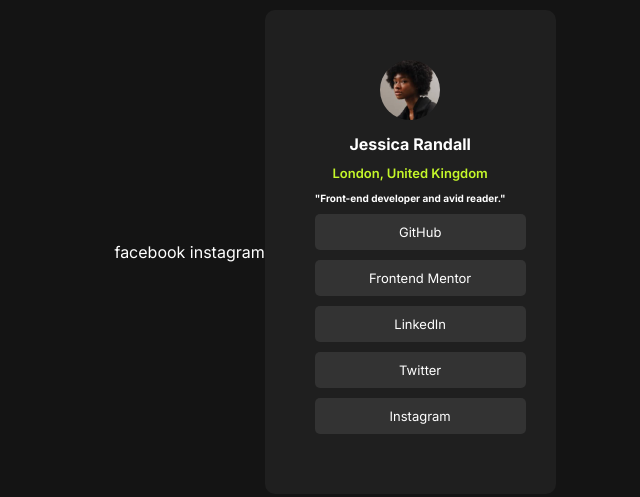
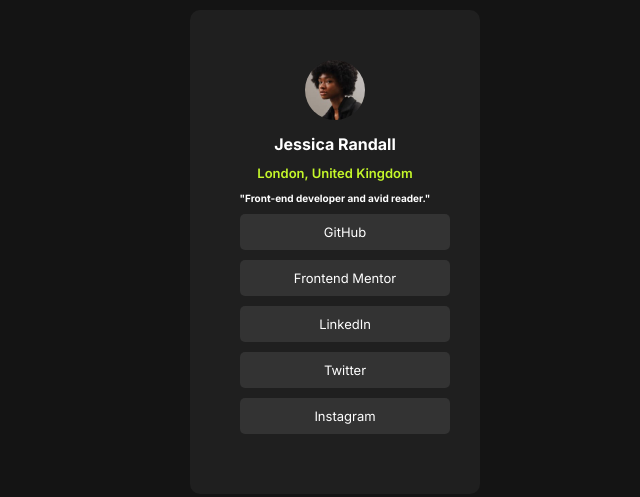
Before and after one commit to Barbara-Soto98/Social-Links-Profile, a plain HTML site: page index.html in a window 1280 px wide. Shown: the part 148-645 px from the top of the page, without its empty margins (305-945 px from the left). Drawn offline with Linux system fonts and the light colour scheme.

Commit message:
Tercera Versión

```diff
--- a/index.html
+++ b/index.html
@@ -20,8 +20,7 @@
   </style>
 </head>
 <body>
-facebook instagram
-  <div class="div-centro">
+<div class="div-centro">
     <img src="./assets/images/avatar-jessica.jpeg" alt="Jessica">
     <h1>Jessica Randall</h1>
     <h2>London, United Kingdom</h2>
```
